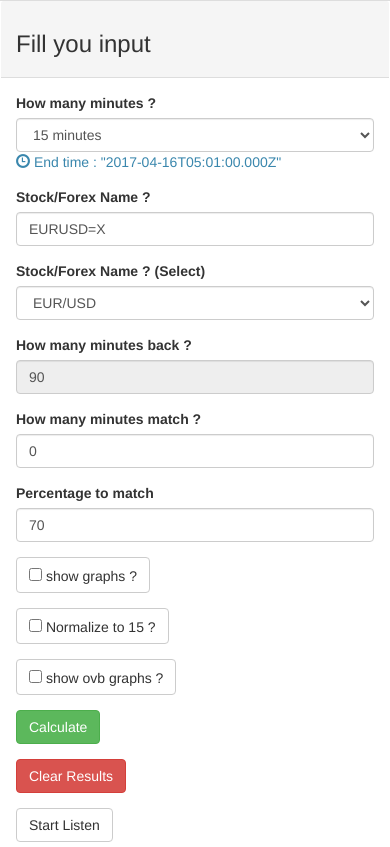
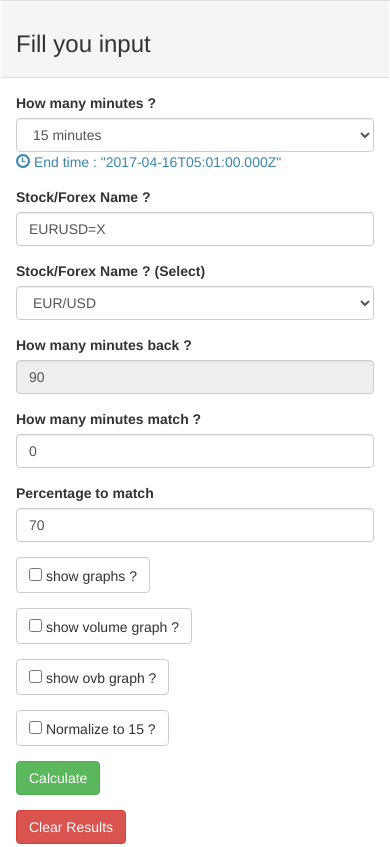
Before and after one commit to shohdi/finance-predict-angularjs, a website: page www/index.html in a window 390 px wide. Shown: the top 847 px of the page. Drawn offline with nearby package versions, Linux system fonts and the light colour scheme; some packages are replaced by stand-ins of ours.

Commit message:
seperate graphs

```diff
--- a/www/index.html
+++ b/www/index.html
@@ -885,9 +885,9 @@
 
                         <div class="btn-group">
                             <label class="btn btn-default">
-                                <input type="checkbox" name="endDate15" id="endDate15" ng-model="body.config.endDate15">
+                                <input type="checkbox" name="showVol" id="showVol" ng-model="body.config.showVolume">
 
-                                Normalize to 15 ?
+                                show volume graph ?
                             </label>
                         </div>
 
@@ -899,7 +899,19 @@
                             <label class="btn btn-default">
                                 <input type="checkbox" name="showOvb" id="showOvb" ng-model="body.config.showOvb">
 
-                                show ovb graphs ?
+                                show ovb graph ?
+                            </label>
+                        </div>
+
+                    </div>
+
+                    <div class="form-group">
+
+                        <div class="btn-group">
+                            <label class="btn btn-default">
+                                <input type="checkbox" name="endDate15" id="endDate15" ng-model="body.config.endDate15">
+
+                                Normalize to 15 ?
                             </label>
                         </div>
 
@@ -943,15 +955,21 @@
 
 
                              <br>
-                            <div ng-if="body.config.showOvb">
-                                vol :
+
+<div ng-if="body.config.showVolume">
+     vol :
 
 
 
 
 <canvas id="volumeLine1" class="chart chart-bar" chart-data="item.volumeObj.volumeChart.data" chart-labels="item.volumeObj.volumeChart.labels" chart-series="item.volumeObj.volumeChart.series">
 </canvas>
+</div>
 <br>
+
+                            <div ng-if="body.config.showOvb">
+
+
 
                             ovb :
 
@@ -1027,7 +1045,7 @@
 </canvas>
                             </td>
                         </tr>
-                        <tr ng-if="body.config.showOvb">
+                        <tr ng-if="body.config.showVolume">
                             <td>
                                 vol
                             </td>
```
